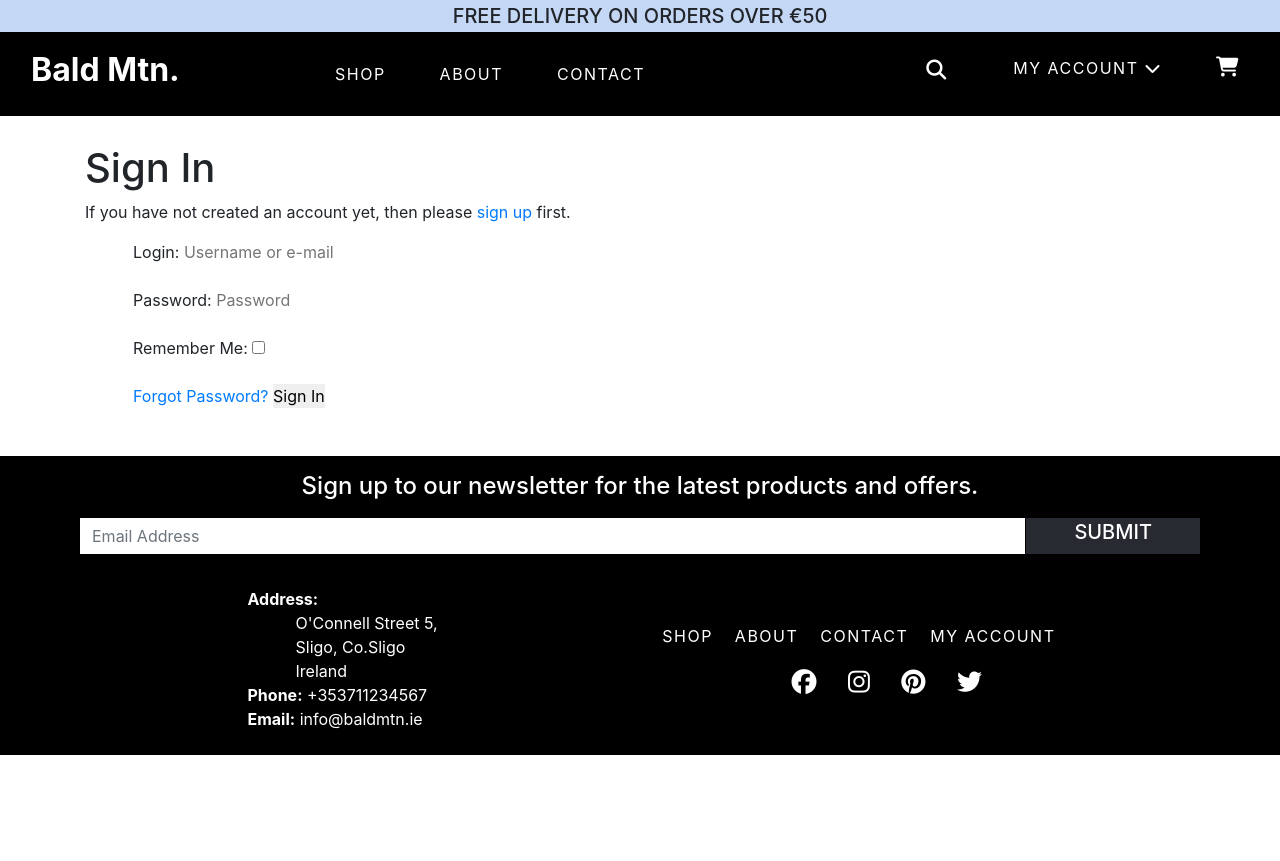
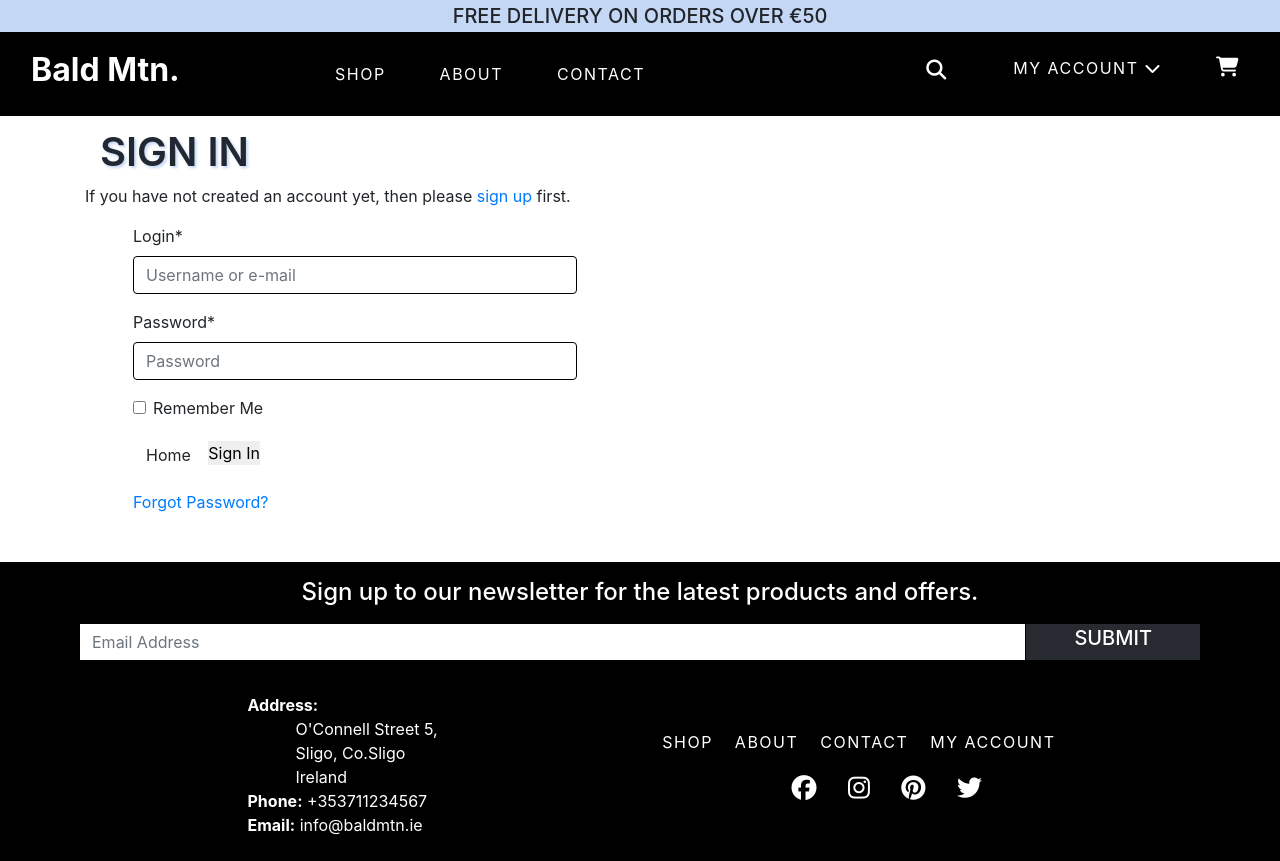
Before and after one commit to annuc1s/Bald_Mtn., a Django app: page /accounts/login/ in a window 1280 px wide. Before the commit the page ends 755 px from the top, so only its background shows below. Run offline with Django 3.2, Linux system fonts and the light colour scheme; some libraries are stand-ins or nearby versions.

Commit message:
login/ signup template updated

```diff
--- a/home/templates/home/index.html
+++ b/home/templates/home/index.html
@@ -70,7 +70,4 @@
             </div>
         </div>
     </section>
-    <section id="customer-feedback" class="h-100 pt-3">
-        <h1 class="section-heading text-center">Customer Feedback</h1>
-    </section>
 {% endblock%}
--- a/static/css/base.css
+++ b/static/css/base.css
@@ -190,7 +190,8 @@
 #product_detail h1,
 #shopping-bag h1,
 #checkout h1,
-#myprofile h1{
+#myprofile h1,
+#login h1{
     padding-top: 2rem;
 }
 
--- a/templates/allauth/account/base.html
+++ b/templates/allauth/account/base.html
@@ -4,7 +4,7 @@
     <div class="container header-container">
         <div class="row mt-5 pt-5">
             <div class="col-12 col-md-6">
-                <div class="allauth-form-inner-content mt-5 mb-5">
+                <div class="allauth-form-inner-content mb-5">
                     {% block inner_content %}
                     {% endblock %}
                 </div>
--- a/templates/allauth/account/login.html
+++ b/templates/allauth/account/login.html
@@ -7,7 +7,11 @@
 
 {% block inner_content %}
 
-<h1>{% trans "Sign In" %}</h1>
+
+    <div id="login" class="col">
+        <h1 class="section-heading">{% trans "Sign In" %}</h1>
+    </div>
+
 
 {% get_providers as socialaccount_providers %}
 
@@ -35,12 +39,15 @@ for a {{ site_name }} account and sign in below:{% endblocktrans %}</p>
 
 <form class="login" method="POST" action="{% url 'account_login' %}">
   {% csrf_token %}
-  {{ form.as_p }}
+  {{ form|crispy }}
   {% if redirect_field_value %}
   <input type="hidden" name="{{ redirect_field_name }}" value="{{ redirect_field_value }}" />
   {% endif %}
-  <a class="button secondaryAction" href="{% url 'account_reset_password' %}">{% trans "Forgot Password?" %}</a>
-  <button class="primaryAction" type="submit">{% trans "Sign In" %}</button>
+  <a class="btn btn-outline-black rounded-0" href="{% url 'home' %}">Home</a>
+        <button class="primaryAction" type="submit">{% trans "Sign In" %}</button>
+  <p class="mt-2">
+  <p><a class="button secondaryAction" href="{% url 'account_reset_password' %}">{% trans "Forgot Password?" %}</a></p>
+
 </form>
 
 {% endblock %}
--- a/templates/allauth/account/logout.html
+++ b/templates/allauth/account/logout.html
@@ -4,8 +4,10 @@
 
 {% block head_title %}{% trans "Sign Out" %}{% endblock %}
 
-{% block content %}
-<h1>{% trans "Sign Out" %}</h1>
+{% block inner_content %}
+<div id="login" class="col">
+        <h1 class="section-heading">{% trans "Sign Out" %}</h1>
+    </div>
 
 <p>{% trans 'Are you sure you want to sign out?' %}</p>
 
```
Also changed, not shown: templates/allauth/account/signup.html (+5 -3 lines).
